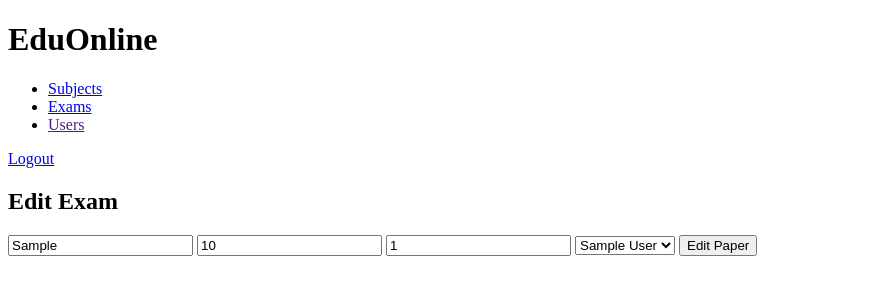
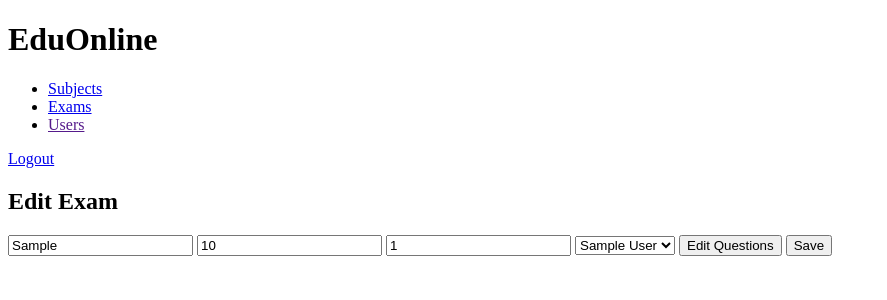
Before and after one commit to rofe-dl/EduOnline, a Django app: page /administrator/edit-exam/1/details in a window 1280 px wide. Shown: the top 300 px of the page, without its empty margins (0-887 px from the left). Run offline with Django 3.2, Linux system fonts and the light colour scheme; a user stored in the database is signed in; tables that the repository leaves empty hold one stand-in row (values such as "Sample post").

Commit message:
finished edit question details only

```diff
--- a/admin_app/templates/admin_app/edit_exam_details.html
+++ b/admin_app/templates/admin_app/edit_exam_details.html
@@ -22,7 +22,8 @@
                 {% endif %}
             {% endfor %}
         </select>
-        <input type="submit" value="Edit Paper">
+        <input type="submit" value="Edit Questions" name="edit_questions">
+        <input type="submit" value="Save" name="save_details">
     </form>
 
 </div>
--- a/admin_app/views.py
+++ b/admin_app/views.py
@@ -18,10 +18,13 @@ create_exam_details_url = 'admin_app/create_exam_details.html'
 create_exam_questions_url = 'admin_app/create_exam_questions.html'
 edit_exam_details_url = 'admin_app/edit_exam_details.html'
 
-#TODO Prevent users from accessing administrator panel
+#TODO Prevent users from accessing administrator panel, vice versa
 #TODO Grey out submit button for question if no changes made
 #TODO Update total marks of exam upon addition and deletion of question
 #TODO Download jquery
+#TODO Save and Edit paper buttons different
+#TODO prevent default when question added to paper
+#TODO trim input when taking making question
 
 @login_required(login_url=login_url)
 def index(request):
@@ -86,6 +89,7 @@ def create_exam_details_view(request):
 def create_exam_questions_view(request, exam_id):
     if request.method == "POST":
 
+        # creates question object with solution_id not set because it's not known
         question_id = "q-" + str(uuid.uuid4())
         question = Question(
             question_id=question_id,
@@ -95,6 +99,8 @@ def create_exam_questions_view(request, exam_id):
         )
         question.save()
 
+
+        # creates choice objects and set the solution id
         solution = request.POST["solution"]
         choices = request.POST.getlist('choice')
 
@@ -111,7 +117,7 @@ def create_exam_questions_view(request, exam_id):
             if(choice == solution):
                 solution_id = choice_id
 
-
+        # adds the solution to the previous question object
         setattr(question, "solution_id", solution_id)
         question.save()
 
@@ -129,7 +135,24 @@ def delete_exam_view(request, exam_id):
 @login_required(login_url=login_url)
 def edit_exam_details_view(request, exam_id):
     if request.method == "POST":
-        pass
+
+        # if just the details are edited
+        exam = Exam.objects.get(exam_id=exam_id)
+
+        exam.exam_name = request.POST["exam_name"]
+        exam.duration = request.POST["duration"]
+        exam.standard = request.POST["standard"]
+        exam.subject = Subject.objects.get(subject_name=request.POST["subject_name"])
+
+        exam.save()
+
+        if "save_details" in request.POST:
+            return HttpResponseRedirect(reverse("admin_app:exams"))
+
+        elif "edit_questions" in request.POST:
+            pass
+
+
 
     exam = Exam.objects.get(exam_id=exam_id)
     return render(request, edit_exam_details_url, {
```
